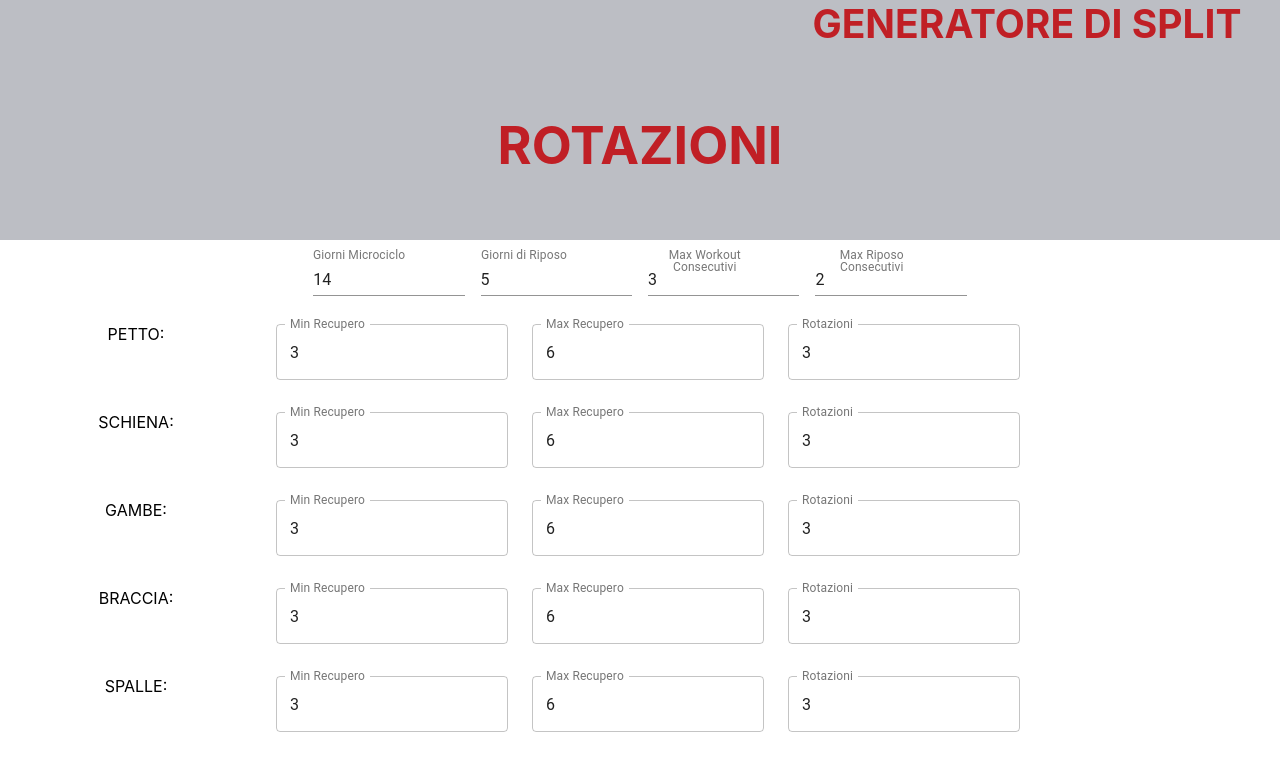
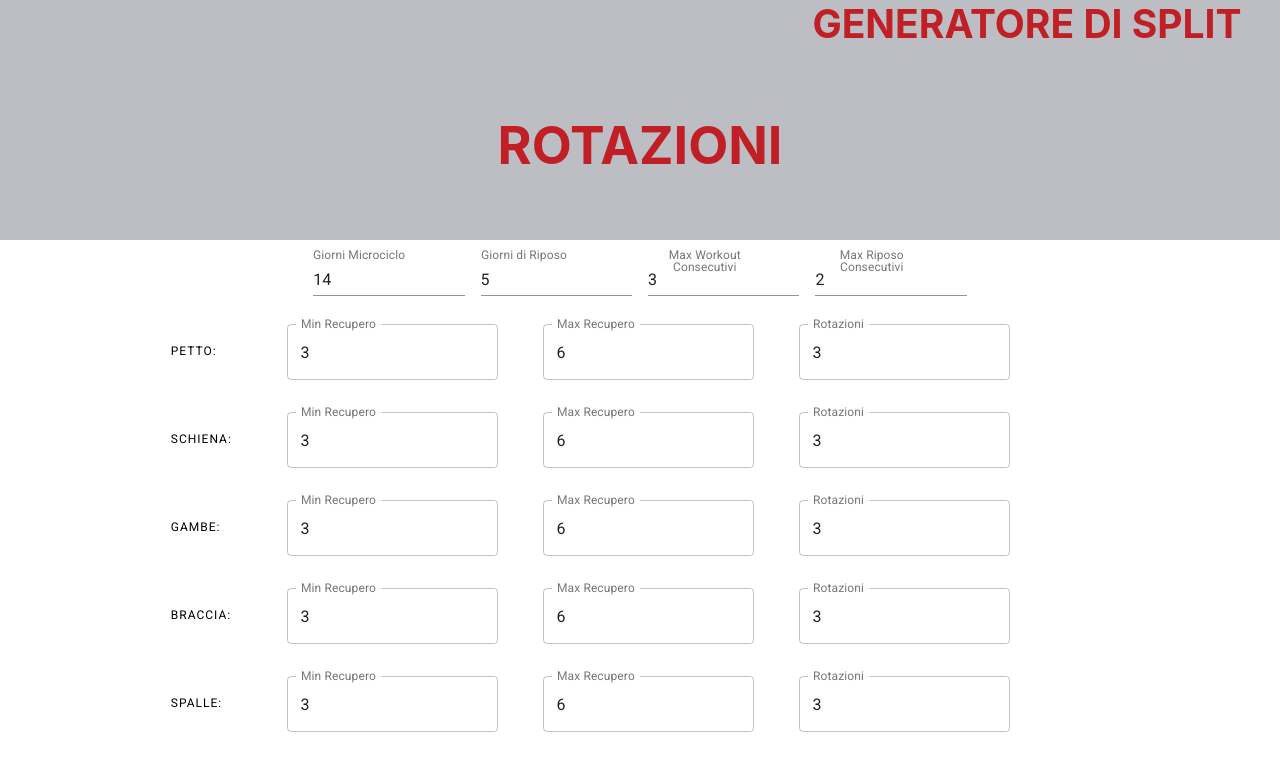
Before and after one commit to crybot/Rotazioni, a React (Create React App) app in the folder webapp/: page / in a window 1280 px wide. Shown: the top 783 px of the page. Built offline with nearby package versions, Linux system fonts and the light colour scheme.

Commit message:
Add input group labels

```diff
--- a/webapp/package.json
+++ b/webapp/package.json
@@ -3,6 +3,7 @@
   "version": "0.1.0",
   "private": true,
   "dependencies": {
+    "@fontsource/roboto": "^4.4.2",
     "@material-ui/core": "^4.11.4",
     "@testing-library/jest-dom": "^5.12.0",
     "@testing-library/react": "^11.2.7",
--- a/webapp/src/InputGroup.js
+++ b/webapp/src/InputGroup.js
@@ -1,6 +1,7 @@
 import React from 'react';
-import { Grid, TextField } from '@material-ui/core';
+import { Typography, Grid, TextField } from '@material-ui/core';
 import { makeStyles } from '@material-ui/core/styles';
+import '@fontsource/roboto';
 
 const useStyles = makeStyles((theme) => ({
   root: {
@@ -16,9 +17,10 @@ function InputGroup(props) {
   return (
     <div>
       <form className={classes.root} noValidate autoComplete="off">
-        <Grid style={{width: "80%"}} container spacing={3}>
+        <Grid alignItems="center" style={{width: "80%"}} container spacing={3}>
           <Grid item xs>
-            <label>{props.name}:</label>
+            <Typography component="h1" style={{marginLeft:"65%"}}
+              variant="overline" align="left"> {props.name}:</Typography>
           </Grid>
           <Grid item xs>
             <TextField defaultValue="3" label="Min Recupero" variant="outlined"/>
```
Also changed, not shown: 1 other file (tests, documents, lock files or other folders).
